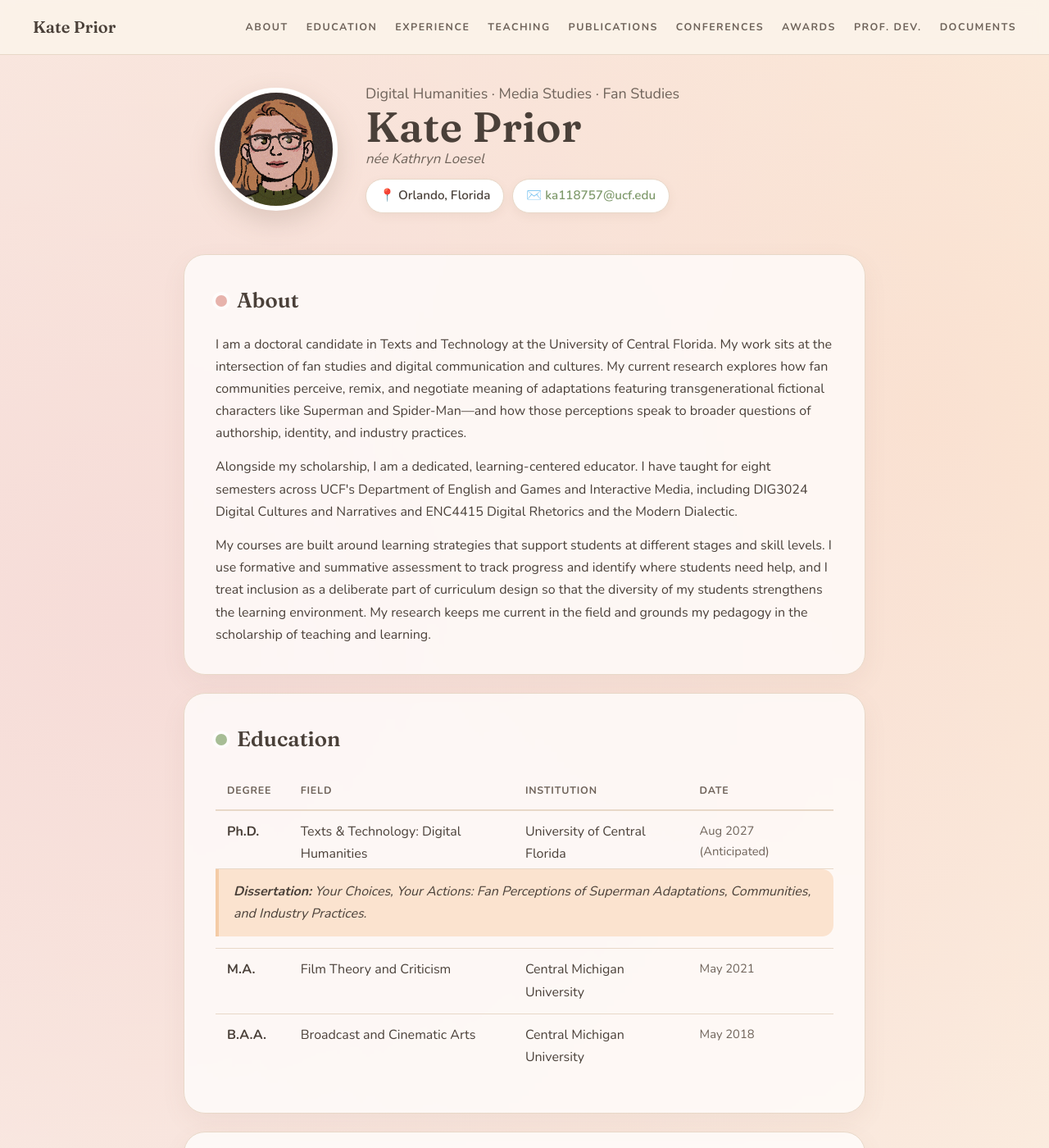
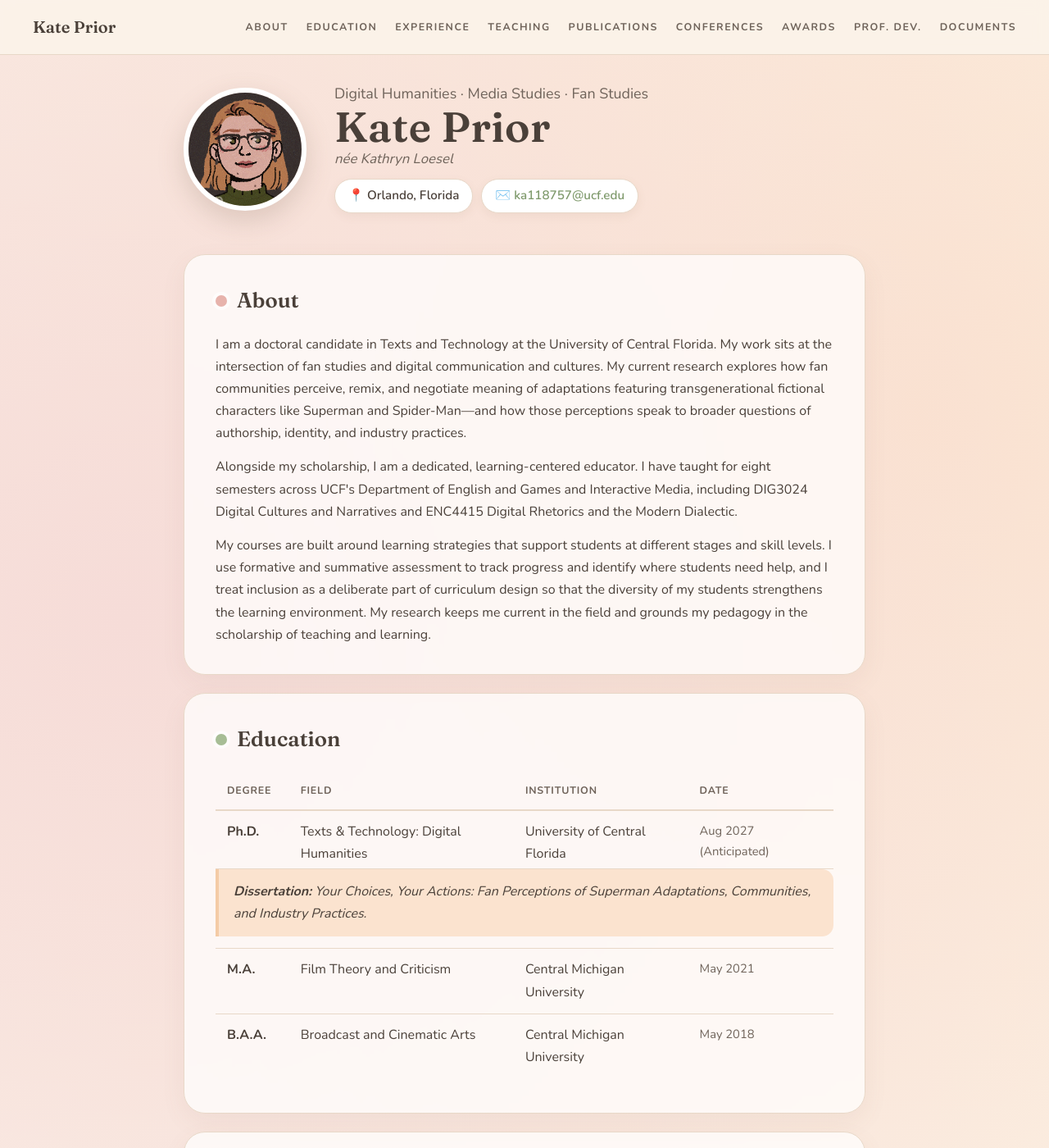
Before and after one commit to thekateprior/thekateprior.github.io, a Jekyll site: the page built from index.html, in a window 1280 px wide and 1400 px high. Shown: the whole window at 82% size. Built offline with Jekyll 4.4.1, drawn with Linux system fonts in a browser that asks for light colours.

Commit message:
Align hero edges with the section tiles
Remove the hero's horizontal padding so the avatar's left edge and the
info's right edge line up with the card columns below.

Co-Authored-By: Claude Opus 4.8 <noreply@anthropic.com>
Claude-Session: https://claude.ai/code/session_01W4sxfrwTBe4NAeUgzJaidp

```diff
--- a/assets/css/style.css
+++ b/assets/css/style.css
@@ -108,7 +108,7 @@ header.hero {
   align-items: center;
   gap: 34px;
   text-align: left;
-  padding: 36px 38px 28px;
+  padding: 36px 0 28px;
 }
 .avatar {
   width: 150px; height: 150px;
```
